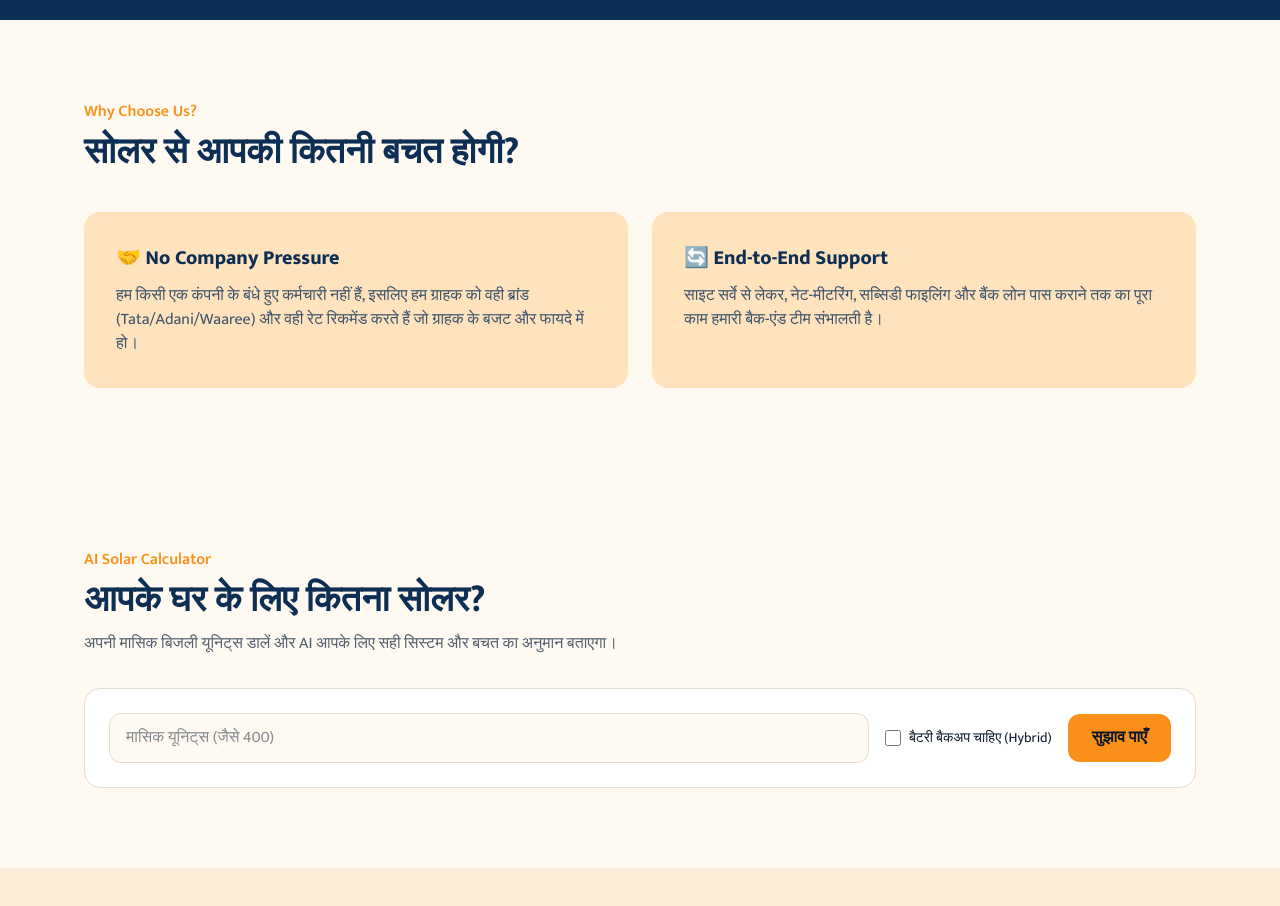
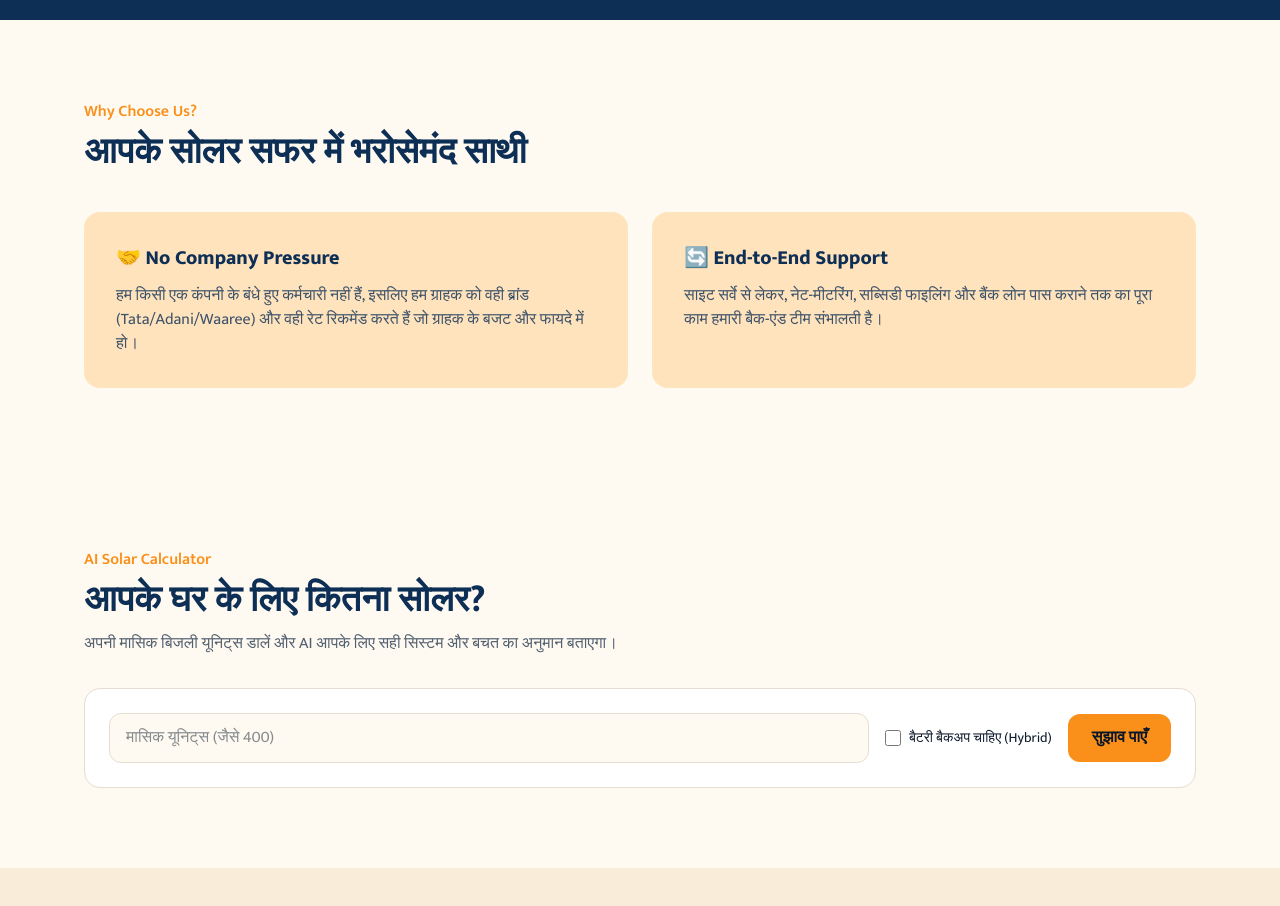
Before and after one commit to madhuratan/mspsolar, a React (Vite) app: page / in a window 1280 px wide. Shown: the part 1640-2546 px from the top of the page. Built offline with nearby package versions, Linux system fonts and the light colour scheme.

Commit message:
Rename the Why Choose Us heading to 'आपके सोलर सफर में भरोसेमंद साथी'
Co-Authored-By: Claude Opus 5.5 <noreply@anthropic.com>

```diff
--- a/src/App.tsx
+++ b/src/App.tsx
@@ -147,7 +147,7 @@ function WhyUs() {
   return (
     <section className="mx-auto max-w-6xl px-5 py-20">
       <p className="font-semibold text-sun">Why Choose Us?</p>
-      <h2 className="mt-2 text-3xl font-extrabold text-primary md:text-4xl">सोलर से आपकी कितनी बचत होगी?</h2>
+      <h2 className="mt-2 text-3xl font-extrabold text-primary md:text-4xl">आपके सोलर सफर में भरोसेमंद साथी</h2>
       <div className="mt-10 grid gap-6 md:grid-cols-2">
         <div className="rounded-2xl bg-accent p-8">
           <h3 className="text-xl font-bold text-primary">🤝 No Company Pressure</h3>
```
